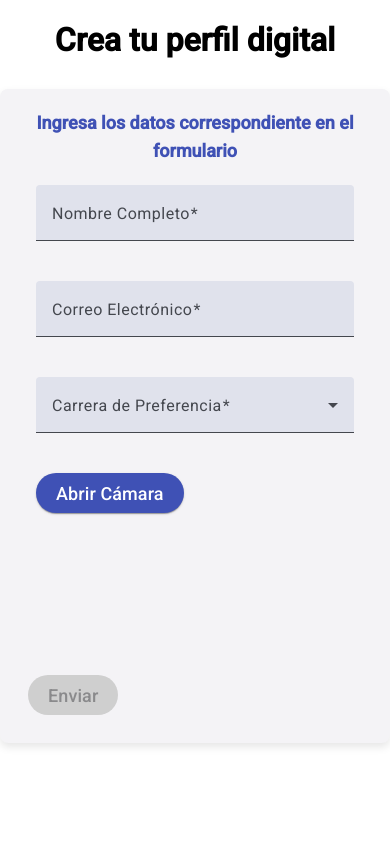
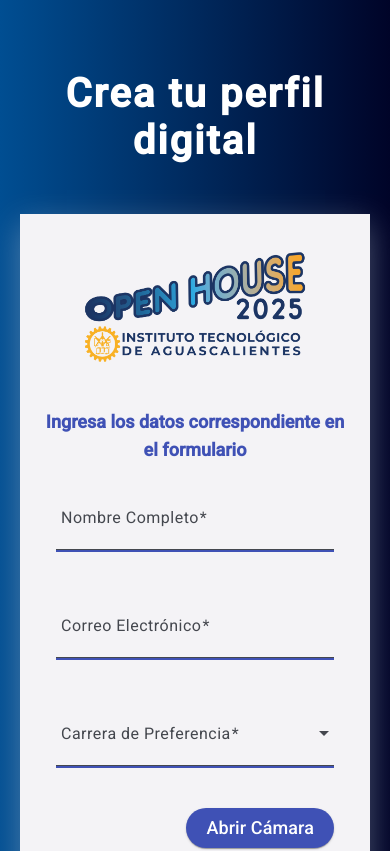
Before and after one commit to JessiV20/OpenIta, an Angular app: page /inicio/formIta in a window 390 px wide. Shown: the top 851 px of the page. Built offline with nearby package versions, Linux system fonts and the light colour scheme.

Commit message:
Cambios diseño

```diff
--- a/src/componentes/vistas/inicio/inicio.component.css
+++ b/src/componentes/vistas/inicio/inicio.component.css
@@ -1,13 +1,24 @@
+#form{
+  background: #000428;  /* fallback for old browsers */
+  background: -webkit-linear-gradient(to right, #004e92, #000428);  /* Chrome 10-25, Safari 5.1-6 */
+  background: linear-gradient(to right, #004e92, #000428); /* W3C, IE 10+/ Edge, Firefox 16+, Chrome 26+, Opera 12+, Safari 7+ */
+
+}
 h1{
   text-align:center;
+  color: #fff;
+  margin-top: 50px;
+  font-size: 2.5em;
+  letter-spacing: 2px;
 }
 .form-card {
     max-width: 500px;
-    margin: 30px auto;
+    margin: 50px auto;
     padding: 20px;
-    box-shadow: 0 4px 8px rgba(0, 0, 0, 0.1);
-    border-radius: 8px;
-  }
+    margin-bottom: 50px !important;
+    box-shadow: 0px 10px 30px rgba(255, 255, 255, 0.3);
+    border-radius: 0%;
+}
 
   .form-title {
     font-size: 18px;
@@ -24,6 +35,7 @@
 
   .form-actions {
     text-align: center;
+    width: 100%;
   }
 
   mat-icon {
@@ -51,34 +63,10 @@
     color: #3f51b5;
   }
 
-mat-icon {
-  margin-right: 10px;
-}
-
-mat-error {
-  font-size: 16px;
-  color: red;
-  display: block;
-  margin-top: 6px;
-}
-
 button {
   font-size: 18px;
   padding: 12px 20px;
-}
-
-button[disabled] {
-  background-color: #cfcfcf;
-}
-
-button:not([disabled]) {
-  background-color: #3f51b5;
-  color: white;
-}
-
-mat-card-title {
-  font-size: 2rem;
-  color: #3f51b5;
+  float: right;
 }
 
 mat-radio-group {
@@ -89,3 +77,33 @@
   font-size: 18px;
   margin-right: 15px;
 }
+
+.form-logo{
+  width: 75%;
+  display: inline-block;
+  margin: 0 auto;
+  margin-top: 10px;
+}
+
+::ng-deep .apliColor mat-form-field .mdc-text-field {
+  background-color: transparent;
+  padding: 5px;
+  border-bottom: #3f51b5 2px solid;
+  justify-content: center;
+  align-items: center;
+  width: 100%;
+}
+
+.form-actions button {
+  width: 100%;
+}
+
+
+
+
+@media screen and (max-width: 400px) {
+  #form {
+    padding: 20px;
+  }
+
+}
--- a/src/componentes/vistas/inicio/inicio.component.html
+++ b/src/componentes/vistas/inicio/inicio.component.html
@@ -1,26 +1,34 @@
-<h1>Crea tu perfil digital</h1>
+<section id="form">
+  <h1>Crea tu perfil digital</h1>
 
 <form [formGroup]="formulario" (ngSubmit)="enviarFormulario()">
   <mat-card class="form-card">
+    <img src="/open.png" alt="Logo ITA" class="form-logo">
+    <br><br>
     <mat-card-title class="form-title">Ingresa los datos correspondiente en el formulario</mat-card-title>
     <mat-card-content>
 
       <!-- Campo de Nombre -->
+       <div class="apliColor">
       <mat-form-field class="full-width">
         <mat-label>Nombre Completo</mat-label>
         <input matInput formControlName="nombre" required>
         <mat-error *ngIf="formulario.get('nombre')?.hasError('required')">El nombre es obligatorio</mat-error>
       </mat-form-field>
+      </div>
 
       <!-- Campo de Correo -->
+      <div class="apliColor">
       <mat-form-field class="full-width">
         <mat-label>Correo Electrónico</mat-label>
         <input matInput type="email" formControlName="correo" required>
         <mat-error *ngIf="formulario.get('correo')?.hasError('required')">El correo es obligatorio</mat-error>
         <mat-error *ngIf="formulario.get('correo')?.hasError('email')">Correo no válido</mat-error>
       </mat-form-field>
+      </div>
 
       <!-- Selección de Carrera -->
+      <div class="apliColor">
       <mat-form-field class="full-width">
         <mat-label>Carrera de Preferencia</mat-label>
         <mat-select formControlName="carrera" required (selectionChange)="carreraSeleccionada = $event.value">
@@ -28,6 +36,7 @@
         </mat-select>
         <mat-error *ngIf="formulario.get('carrera')?.hasError('required')">Debe seleccionar una carrera</mat-error>
       </mat-form-field>
+      </div>
 
       <div *ngIf="carreraSeleccionada === 'Ingeniería Industrial' || carreraSeleccionada==='Ingeniería en Gestion Empresarial'" class="mensaje">
         <label >En que modalidad</label><br>
@@ -50,3 +59,4 @@
     </mat-card-actions>
   </mat-card>
 </form>
+</section>
--- a/src/componentes/vistas/inicio/inicio.component.ts
+++ b/src/componentes/vistas/inicio/inicio.component.ts
@@ -106,10 +106,10 @@
      this.datos = this.formulario.value;
     Swal.fire({
       title: "Estas Seguro?",
-      html: (`<strong>Revisa tus datos antes de confirmar</strong><br>` +
+      html: (`<strong>Revisa tus datos antes de confirmar</strong><br><br>` +
         `<strong>Nombre</strong>: ${this.formulario.value.nombre}<br>` +
         `<strong>Correo</strong>: ${this.formulario.value.correo}<br>` +
-        `<strong>Carrera</strong>: ${this.formulario.value.carrera}`+
+        `<strong>Carrera</strong>: ${this.formulario.value.carrera}<br>`+
         ` <strong>Modalidad:</strong> ${this.formulario.value.modalidad}`),
       icon: "warning",
       showCancelButton: true,
--- a/src/componentes/vistas/tarjeta/tarjeta.component.css
+++ b/src/componentes/vistas/tarjeta/tarjeta.component.css
@@ -1,30 +1,30 @@
+section{
+  margin-top: 20px;
+  margin-bottom: 20px;
+}
 .tarjeta {
     width: 400px;
     height: 600px;
-    background: linear-gradient(to bottom, #ffffff, #0d47a1);
+    /*background: linear-gradient(to bottom, #ffffff, #0d47a1);*/
+    background-image: url('https://i.pinimg.com/736x/71/e6/18/71e61888c6960949c677690a5c26f619.jpg');
+    background-size: cover;
+    background-position: center;
     border-radius: 10px;
-    box-shadow: 0px 4px 10px rgba(0, 0, 0, 0.3);
+    box-shadow: 0px 4px 10px rgba(255, 255, 255, 0.3);
     text-align: center;
     padding: 20px;
     font-family: Arial, sans-serif;
-    color: white;
     position: absolute;
     top: 50%;
     left: 50%;
     transform: translate(-50%, -50%);
 }
 
-.encabezado h2 {
-    font-size: 20px;
-    font-weight: bold;
-    margin: 0;
-    color: #0d47a1;
-}
-
-.slogan {
-    font-size: 14px;
-    color: #047bdd;
-    margin-bottom: 20px;
+.form-logo{
+  width: 75%;
+  display: inline-block;
+  margin: 0 auto;
+  margin-top: 10px;
 }
 
 .foto {
@@ -33,7 +33,8 @@
     background: white;
     border-radius: 50%;
     margin: 0 auto 15px auto;
-    border: 3px solid #fff;
+    border: 5px solid #004e92;
+
 }
 
 .contenido h3 {
@@ -43,7 +44,8 @@
 
 .rol {
     font-size: 16px;
-    color: #ffeb3b;
+    color: #621132;
+    font-weight: bold;
     margin-bottom: 20px;
 }
 
--- a/src/componentes/vistas/tarjeta/tarjeta.component.html
+++ b/src/componentes/vistas/tarjeta/tarjeta.component.html
@@ -1,16 +1,18 @@
-<div class="tarjeta">
+<section>
+  <div class="tarjeta">
     <div class="encabezado">
-      <h2>INSTITUTO TECNOLÓGICO DE AGUASCALIENTES</h2>
-      <p class="slogan">Innovación y Tecnología para el Futuro</p>
+      <img src="/open.png" alt="Logo ITA" class="form-logo">
     </div>
     <div class="foto">
       <!-- Puedes colocar aquí una imagen de perfil -->
     </div>
     <div class="contenido">
       <h3>{{ this.nombre }}</h3>
-      <p class="rol">ESTUDIANTE</p>
-      <p><strong>Email:</strong> {{ this.correo }}</p>
+      <p class="rol">ASPIRANTE</p>
+      <!--<p><strong>Email:</strong> {{ this.correo }}</p>-->
       <p><strong>Carrera:</strong> {{ this.carrera }}</p>
       <p><strong>Modalidad:</strong> {{ this.modalidad }}</p>
     </div>
   </div>
+
+</section>
--- a/src/styles.css
+++ b/src/styles.css
@@ -1,4 +1,9 @@
 /* You can add global styles to this file, and also import other style files */
 
 html, body { height: 100%; }
-body { margin: 0; font-family: Roboto, "Helvetica Neue", sans-serif; }
+body { margin: 0; font-family: Roboto, "Helvetica Neue", sans-serif;
+  background: #000428;  /* fallback for old browsers */
+  background: -webkit-linear-gradient(to right, #004e92, #000428);  /* Chrome 10-25, Safari 5.1-6 */
+  background: linear-gradient(to right, #004e92, #000428); /* W3C, IE 10+/ Edge, Firefox 16+, Chrome 26+, Opera 12+, Safari 7+ */
+
+}
```
Also changed, not shown: public/open.png (added).
